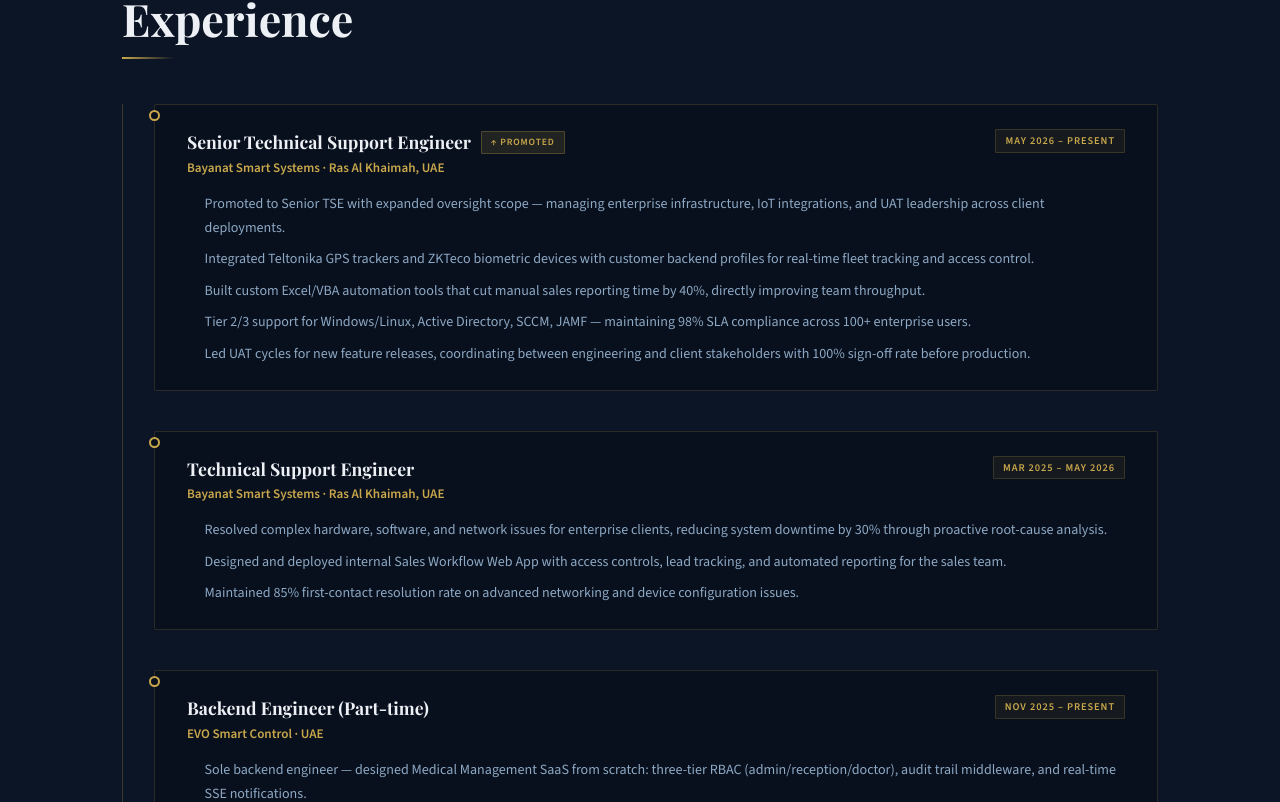
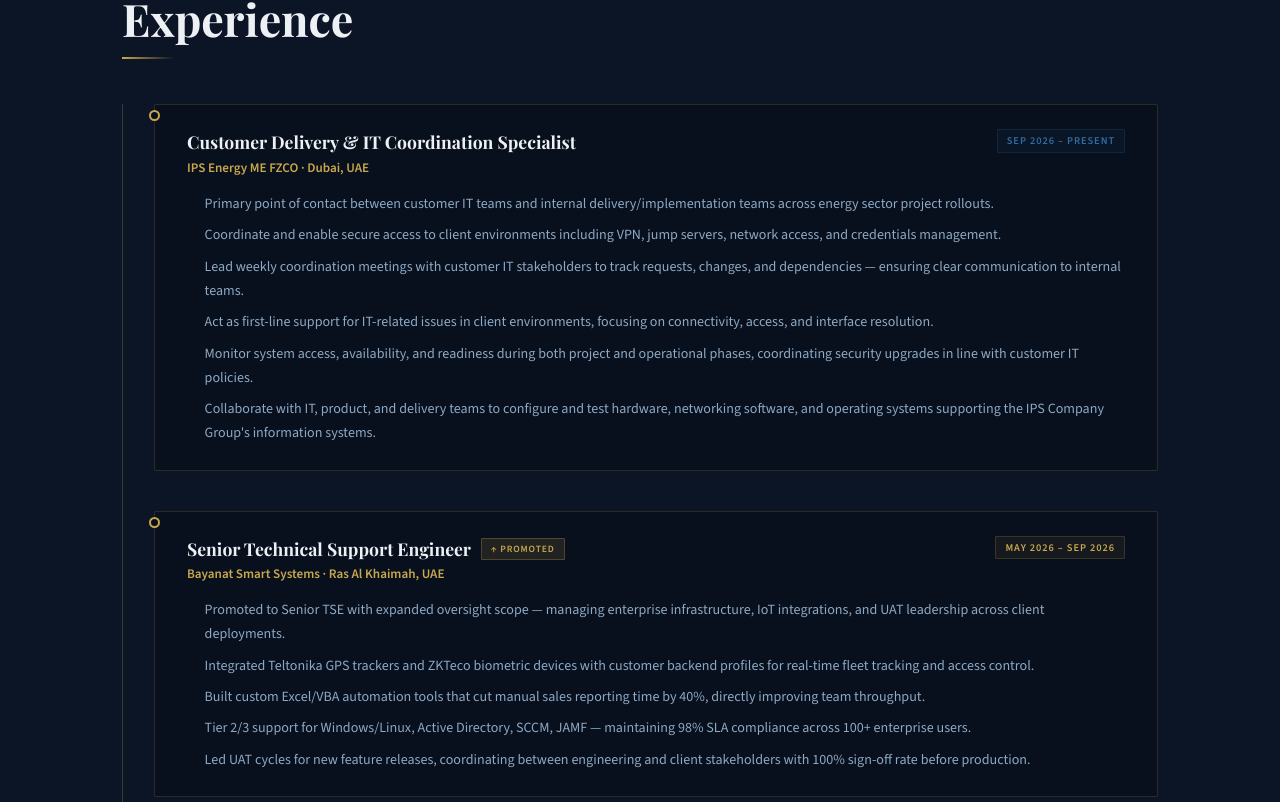
Before and after one commit to Marwan-Elmallah/Marwan-Elmallah, a Next.js app: page / in a window 1280 px wide. Shown: the part 2618-3420 px from the top of the page. Built offline with nearby package versions, Linux system fonts and the light colour scheme.

Commit message:
add one more experiance

```diff
--- a/package.json
+++ b/package.json
@@ -16,7 +16,7 @@
   ],
   "author": {
     "name": "Marwan Elmallah",
-    "email": "eng.marwanelmallah@gmail.com",
+    "email": "me@marwanelmallah.com",
     "url": "https://marwanelmallah.vercel.app"
   },
   "homepage": "https://marwanelmallah.vercel.app",
--- a/src/app/components/portfolio.jsx
+++ b/src/app/components/portfolio.jsx
@@ -23,7 +23,7 @@
     "Electronics & Communications Engineering graduate with 4+ years spanning two disciplines: enterprise IT infrastructure and backend SaaS development. I keep mission-critical systems reliable for 100+ users at Bayanat Smart Systems while architecting secure, multi-tenant platforms for healthcare and fintech at EVO Smart Control.",
     "My edge is system-level thinking. Understanding infrastructure from the silicon up — fiber-optic ONT deployments, IoT device integration, DNS migrations, Cloudflare WAF — makes me a sharper backend engineer and a faster incident responder than most."
   ],
-  email: "eng.marwanelmallah@gmail.com",
+  email: "me@marwanelmallah.com",
   phone: "+971 588120178",
   location: "United Arab Emirates",
   linkedin: "https://www.linkedin.com/in/marwan-elmallah",
@@ -74,11 +74,26 @@
 
   experience: [
     {
+      role: "Customer Delivery & IT Coordination Specialist",
+      company: "IPS Energy ME FZCO",
+      location: "Dubai, UAE",
+      period: "Sep 2026 – Present",
+      color: "#2E6DA4",
+      bullets: [
+        "Primary point of contact between customer IT teams and internal delivery/implementation teams across energy sector project rollouts.",
+        "Coordinate and enable secure access to client environments including VPN, jump servers, network access, and credentials management.",
+        "Lead weekly coordination meetings with customer IT stakeholders to track requests, changes, and dependencies — ensuring clear communication to internal teams.",
+        "Act as first-line support for IT-related issues in client environments, focusing on connectivity, access, and interface resolution.",
+        "Monitor system access, availability, and readiness during both project and operational phases, coordinating security upgrades in line with customer IT policies.",
+        "Collaborate with IT, product, and delivery teams to configure and test hardware, networking software, and operating systems supporting the IPS Company Group's information systems.",
+      ],
+    },
+    {
       role: "Senior Technical Support Engineer",
       badge: "Promoted",
       company: "Bayanat Smart Systems",
       location: "Ras Al Khaimah, UAE",
-      period: "May 2026 – Present",
+      period: "May 2026 – Sep 2026",
       color: "#C9A84C",
       bullets: [
         "Promoted to Senior TSE with expanded oversight scope — managing enterprise infrastructure, IoT integrations, and UAT leadership across client deployments.",
@@ -104,7 +119,7 @@
       role: "Backend Engineer (Part-time)",
       company: "EVO Smart Control",
       location: "UAE",
-      period: "Nov 2025 – Present",
+      period: "Nov 2025 – Sep 2026",
       color: "#C9A84C",
       bullets: [
         "Sole backend engineer — designed Medical Management SaaS from scratch: three-tier RBAC (admin/reception/doctor), audit trail middleware, and real-time SSE notifications.",
```
Also changed, not shown: 1 other file (tests, documents, lock files or other folders).
